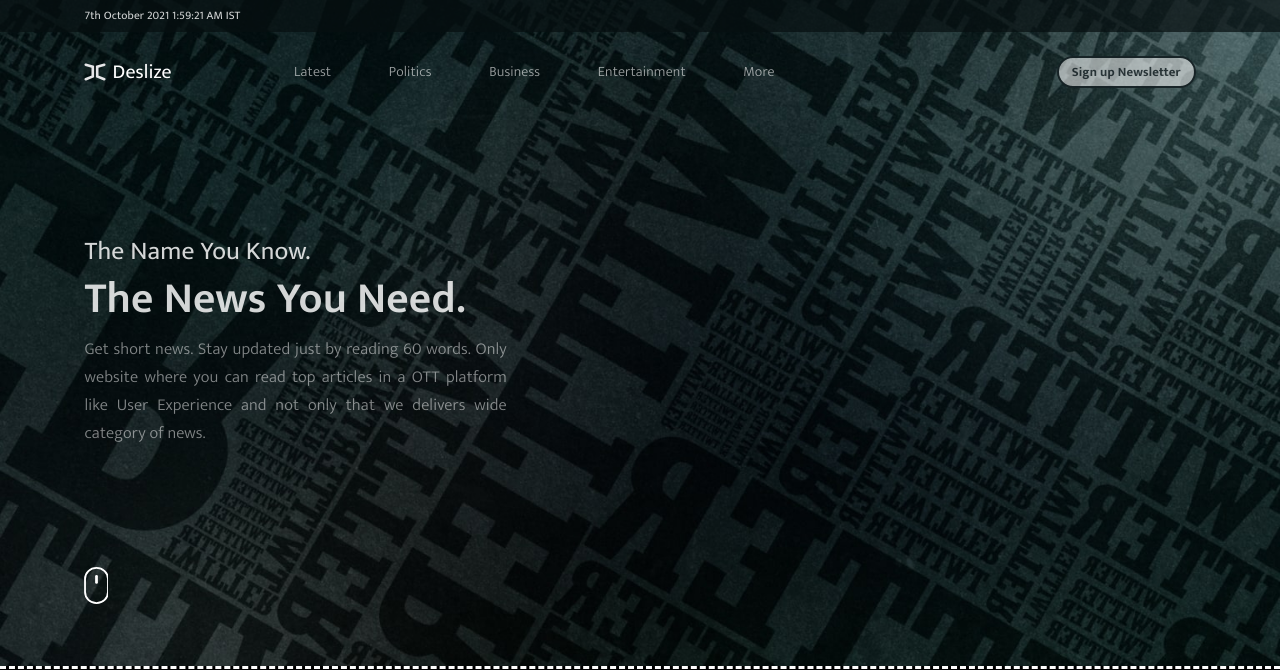
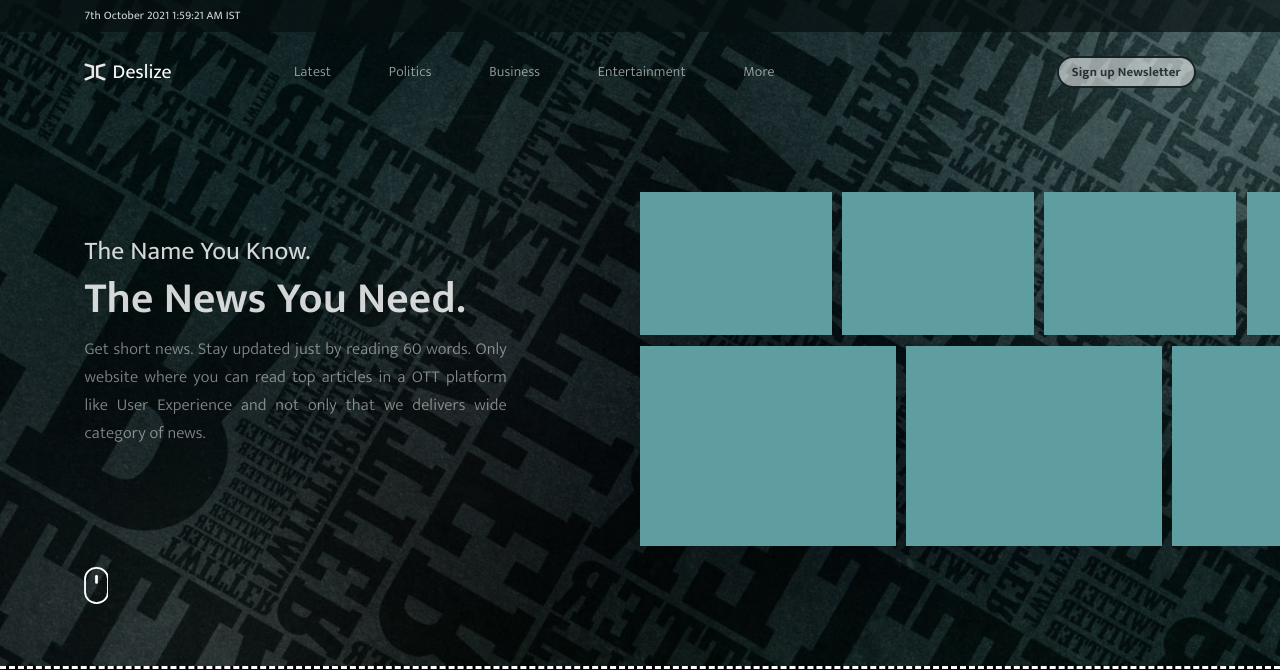
Before and after one commit to Devik225/Deslize, a Node server app: template views/Home.ejs in a window 1280 px wide. Shown: the top 670 px of the page. Run offline with Node 20, Linux system fonts and the light colour scheme; the template is opened without the code that fills it, so the values that code supplies are empty.

Commit message:
carousel added

```diff
--- a/public/css/styles.css
+++ b/public/css/styles.css
@@ -117,6 +117,9 @@ body {
 
 /* Home page content */
 
+.home_content {
+}
+
 .landing_text {
   margin-top: 18vw;
 }
@@ -137,6 +140,55 @@ body {
   font-weight: 300;
   opacity: 0.6;
   width: 33vw;
+}
+
+.landing_images {
+  position: absolute;
+  right: 0;
+  top: 15vw;
+  left: 50vw;
+  height: 28vw;
+}
+
+.upper {
+  position: relative;
+  width: 100%;
+  height: 40%;
+  overflow: hidden;
+  display: grid;
+  grid-template-columns: repeat(6, 15.8vw);
+}
+
+.lower {
+  margin-top: 0.8vw;
+  width: 100%;
+  height: 56%;
+  overflow: hidden;
+  display: grid;
+  grid-template-columns: repeat(6, 20.8vw);
+}
+
+.home_card {
+  height: 100%;
+  background-color: cadetblue;
+  margin-right: 0.8vw;
+  overflow: hidden;
+}
+
+.c1 {
+  width: 15vw;
+}
+
+.c2 {
+  width: 20vw;
+}
+
+.home_crsl_img {
+  /*height: 100%;
+  */
+  filter: contrast(1.1);
+  width: 150%;
+  -webkit-filter: contrast(1.1);
 }
 
 /* Mouse scroll animation */
--- a/views/Home.ejs
+++ b/views/Home.ejs
@@ -60,6 +60,76 @@
                 </div>
 
                 <div class="landing_images">
+
+                    <div class="upper flexme">
+
+                        <div class="home_card c1">
+                            <img class="home_crsl_img" src=""></img>
+                        </div>
+
+                        <div class="home_card c1">
+                            <img class="home_crsl_img" src=""></img>
+                        </div>
+
+                        <div class="home_card c1">
+                            <img class="home_crsl_img" src=""></img>
+                        </div>
+
+                        <div class="home_card c1">
+                            <img class="home_crsl_img" src=""></img>
+                        </div>
+
+                        <div class="home_card c1">
+                            <img class="home_crsl_img" src=""></img>
+                        </div>
+
+                        <div class="home_card c1">
+                            <img class="home_crsl_img" src=""></img>
+                        </div>
+
+
+
+                        <!-- <% ejs_latest_data.data.forEach((data)=>{ %>
+                        <div class="home_card c1">
+                            <img class="home_crsl_img" src=<%= data.imageUrl%>></img>
+                        </div>
+                        <%})%> -->
+
+                    </div>
+
+                    <div class="lower flexme">
+
+                        <div class="home_card c2">
+                            <img class="home_crsl_img" src=""></img>
+                        </div>
+
+                        <div class="home_card c2">
+                            <img class="home_crsl_img" src=""></img>
+                        </div>
+
+                        <div class="home_card c2">
+                            <img class="home_crsl_img" src=""></img>
+                        </div>
+
+                        <div class="home_card c2">
+                            <img class="home_crsl_img" src=""></img>
+                        </div>
+
+                        <div class="home_card c2">
+                            <img class="home_crsl_img" src=""></img>
+                        </div>
+
+                        <div class="home_card c2">
+                            <img class="home_crsl_img" src=""></img>
+                        </div>
+
+                        <!-- <% ejs_business_data.data.forEach((data)=>{ %>
+                            <div class="home_card c2">
+                                <img class="home_crsl_img" src=<%= data.imageUrl%>></img>
+                            </div>
+                        <%})%> -->
+
+                    </div>
 
                 </div>
 
```
Also changed, not shown: public/img/small_2.jpg (added), 1 other file.
